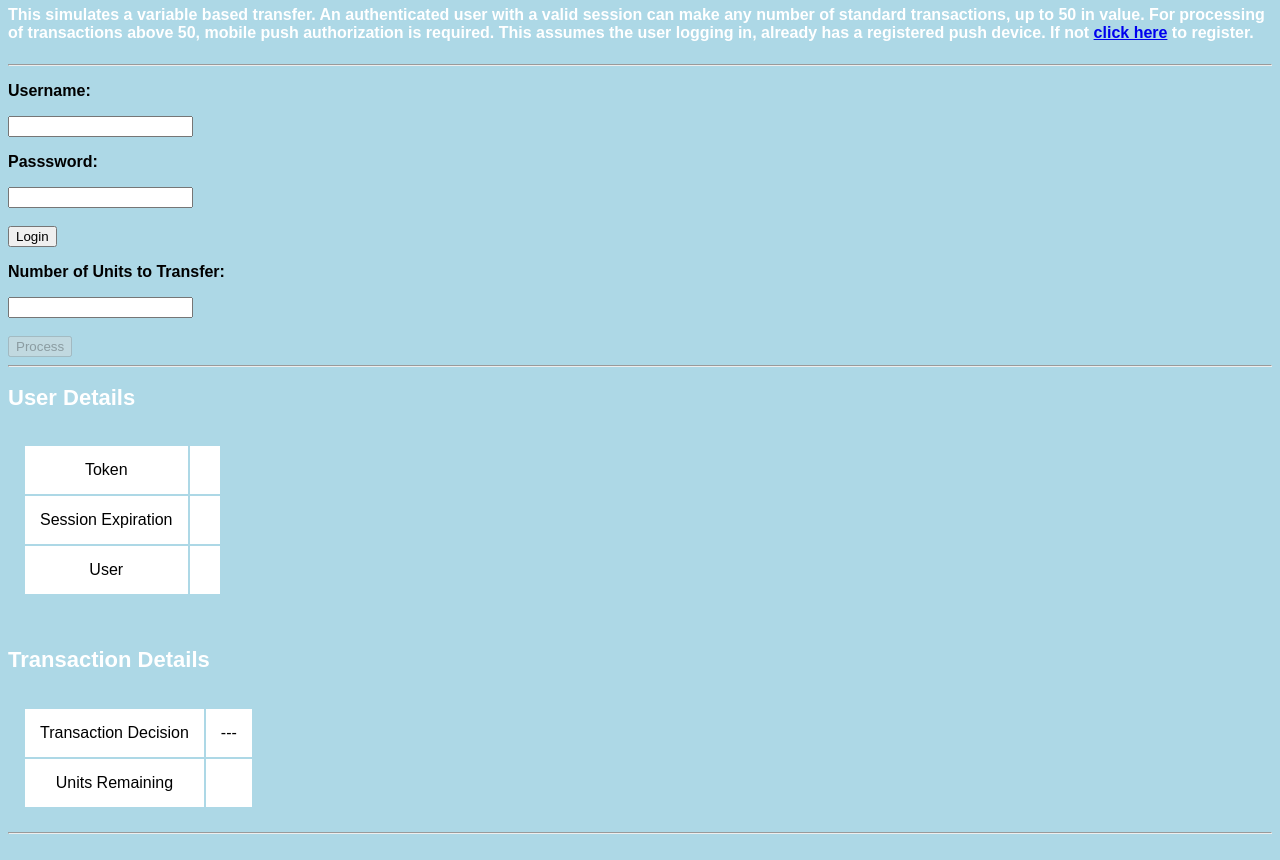
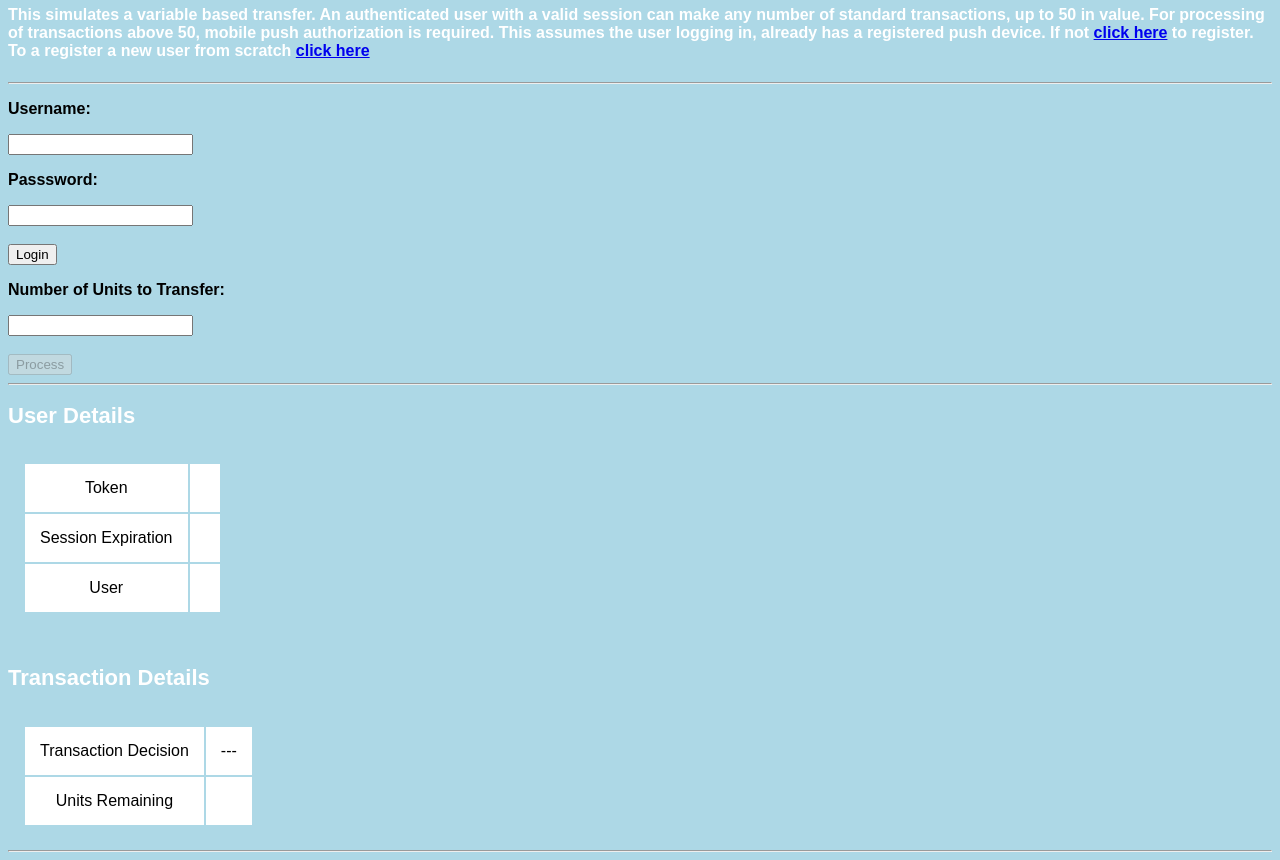
Before and after one commit to smof/transaction-demo, a plain HTML site: page index.html in a window 1280 px wide. Shown: the part 69-929 px from the top of the page. Drawn offline with Linux system fonts and the light colour scheme.

Commit message:
Added user registration link

```diff
--- a/index.html
+++ b/index.html
@@ -10,7 +10,7 @@
 <h1>Transaction Based Authorization Demo</h1>
 
 <h4>
-   This simulates a variable based transfer.  An authenticated user with a valid session can make any number of standard transactions, up to 50 in value.  For processing of transactions above 50, mobile push authorization is required.  This assumes the user logging in, already has a registered push device. If not <a href="https://am-nightly.theidentitycookbook.com:8443/openam/XUI/#login/&authIndexType=service&authIndexValue=pushRegService&goto=https://am-nightly.theidentitycookbook.com:8443/transaction-demo">click here</a> to register.
+   This simulates a variable based transfer.  An authenticated user with a valid session can make any number of standard transactions, up to 50 in value.  For processing of transactions above 50, mobile push authorization is required.  This assumes the user logging in, already has a registered push device. If not <a href="https://am-nightly.theidentitycookbook.com:8443/openam/XUI/#login/&authIndexType=service&authIndexValue=pushRegService&goto=https://am-nightly.theidentitycookbook.com:8443/transaction-demo">click here</a> to register. To a register a new user from scratch <a href="https://am-nightly.theidentitycookbook.com:8443/openam/XUI/#register/&goto=https://am-nightly.theidentitycookbook.com:8443/transaction-demo">click here</a>
 </h4>
 
 <hr>
```
